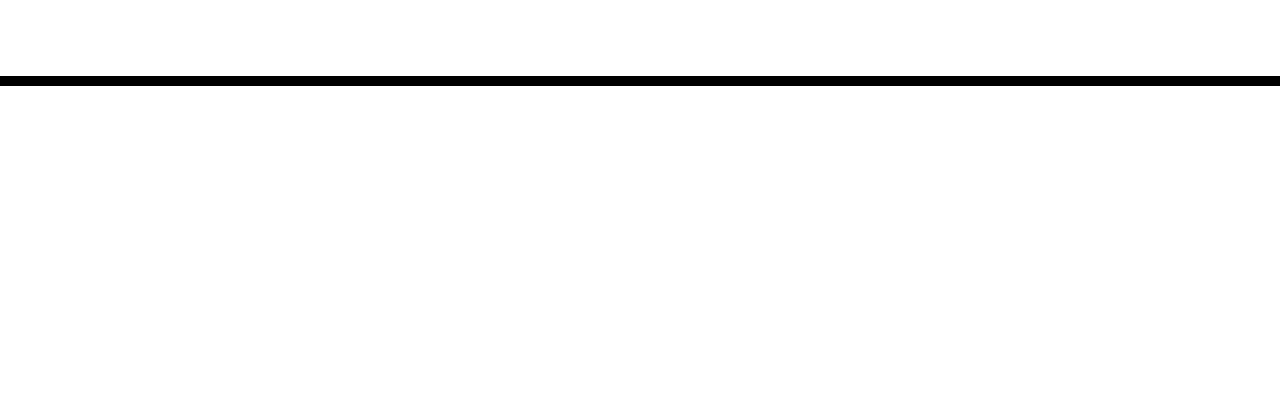
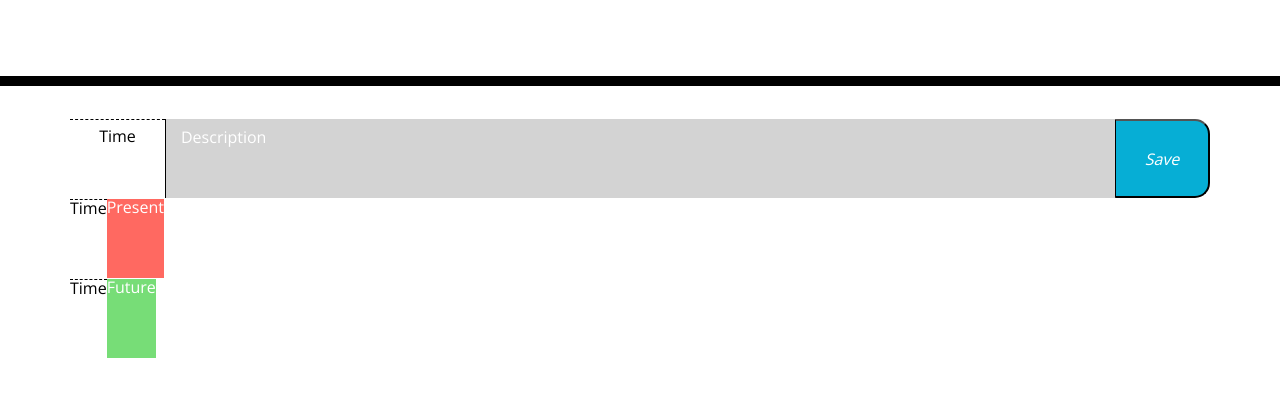
Before and after one commit to YilunXiao/DayPlanner, a plain HTML site: page index.html in a window 1280 px wide. Shown: the part 182-578 px from the top of the page. Drawn offline with nearby package versions, Linux system fonts and the light colour scheme.

Commit message:
Created sample row with html, wrote description for README

```diff
--- a/index.html
+++ b/index.html
@@ -30,6 +30,23 @@
     </header>
     <div class="container">
       <!-- Timeblocks go here -->
+      <!-- past time -->
+      <section class="row time-block">
+        <div class="col-2 col-xl-1 hour p-2">Time</div>
+        <textarea class="col-8 col-xl-10 past description">Description</textarea>
+        <button class="col-2 col-xl-1 saveBtn"><i>Save</i></button>
+      </section>
+      <!-- present time -->
+      <section class="row time-block">
+        <div class="hour">Time</div>
+        <div class="present">Present</div>
+      </section>
+      <!-- future time -->
+      <section class="row time-block">
+        <div class="hour">Time</div>
+        <div class="future">Future</div>
+      </section>
+
     </div>
 
     <script src="https://cdnjs.cloudflare.com/ajax/libs/jquery/3.2.1/jquery.min.js"></script>
```
Also changed, not shown: 1 other file.
